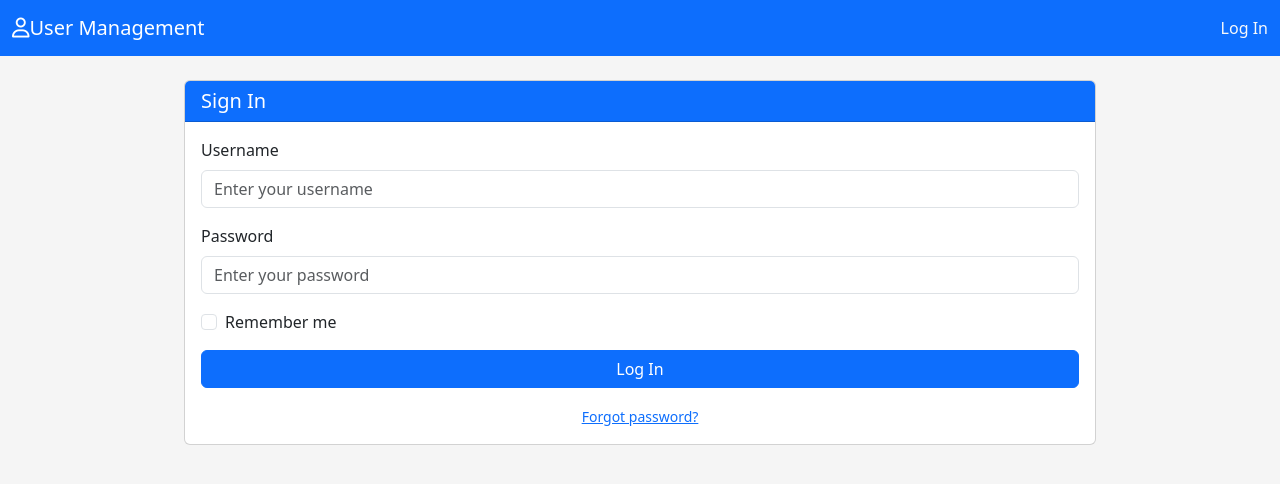
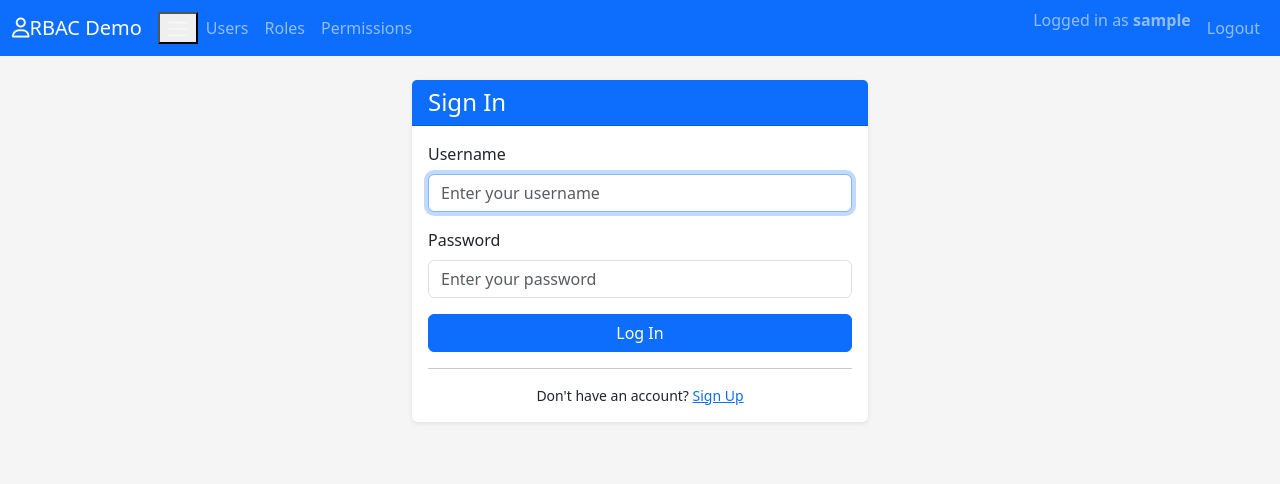
Before and after one commit to voreakchhinchea23/ExpertSystemS1Y3, a Flask app: page /auth/login in a window 1280 px wide. Shown: the top 484 px of the page. Run offline with Flask 3, Linux system fonts and the light colour scheme; the visitor is signed in with stand-in values (Sample User, id 1); data comes from the database, SQL or seed files in the repository; parts of the project's set-up code (start-up, migrations or seed data) failed here and were passed over; some libraries are stand-ins or nearby versions.

Commit message:
Added sign in and sign up pages

```diff
--- a/FirstFlaskApp/FirstFlaskApp/app/__init__.py
+++ b/FirstFlaskApp/FirstFlaskApp/app/__init__.py
@@ -14,10 +14,12 @@ def create_app(config_class: type[Config] = Config):
     from app.routes.user_routes import user_bp
     from app.routes.auth_routes import auth_bp
     from app.routes.roles_route import role_bp
+    from .routes.permission_route import perm_bp
 
     app.register_blueprint(user_bp)
     app.register_blueprint(auth_bp)
     app.register_blueprint(role_bp)
+    app.register_blueprint(perm_bp)
 
     # add this block so "/" goes to the users list
     @app.route("/")
--- a/FirstFlaskApp/FirstFlaskApp/app/routes/__init__.py
+++ b/FirstFlaskApp/FirstFlaskApp/app/routes/__init__.py
@@ -1,3 +1,4 @@
 from .user_routes import user_bp
 from .auth_routes import auth_bp
 from .roles_route import role_bp
+from .permission_route import perm_bp
--- a/FirstFlaskApp/FirstFlaskApp/app/routes/roles_route.py
+++ b/FirstFlaskApp/FirstFlaskApp/app/routes/roles_route.py
@@ -1,7 +1,7 @@
 from flask import Blueprint, render_template, request, flash, redirect, url_for
 
 
-role_bp = Blueprint('roles', __name__,url_prefix="/roles")
+role_bp = Blueprint('tbl_roles', __name__,url_prefix="/roles")
 
 
 @role_bp.route('/')
--- a/FirstFlaskApp/FirstFlaskApp/app/routes/user_routes.py
+++ b/FirstFlaskApp/FirstFlaskApp/app/routes/user_routes.py
@@ -7,7 +7,7 @@ from flask import (
     abort
 )
 from flask_login import login_required
-from app.forms.user_forms import UserCreateForm, UserEditForm, ConfirmDeleteForm
+from app.forms.user_forms import UserCreateForm, UserEditForm, UserConfirmDeleteForm
 from app.services.user_service import UserService
 # blueprint name define endpoint prefix: tbl_users
 user_bp = Blueprint("tbl_users", __name__, url_prefix="/users")
@@ -78,7 +78,7 @@ def delete_confirm(user_id:int):
     if user is None:
         abort(404)
 
-    form = ConfirmDeleteForm()
+    form = UserConfirmDeleteForm()
     return render_template("users/delete_confirm.html", user=user,form=form)
 
 @user_bp.route("/<int:user_id>/delete", methods=["POST"])
--- a/FirstFlaskApp/FirstFlaskApp/app/templates/auth/login.html
+++ b/FirstFlaskApp/FirstFlaskApp/app/templates/auth/login.html
@@ -1,15 +1,16 @@
-{% extends "layouts/base.html" %}
-{% block title %}Sign in{% endblock  %}
-
-{% block content %}
-<div class="container mt-4">
-  <div class="card">
+{% extends "layouts/base.html" %} {% block title %}Login{% endblock %} {% block
+content %}
+<div class="row justify-content-center">
+  <div class="col-md-6">
+    <div class="card shadow-sm border-0">
       <div class="card-header bg-primary text-white">
-      <h1 class="h5 mb-0">Sign In</h1>
+        <h4 class="mb-0">Sign In</h4>
       </div>
       <div class="card-body">
-      <form method="POST">
-        <div class="form-group mb-3">
+        <form method="POST" action="{{ url_for('auth.login') }}">
+          <input type="hidden" name="csrf_token" value="{{ csrf_token() }}" />
+
+          <div class="mb-3">
             <label for="username" class="form-label">Username</label>
             <input
               type="text"
@@ -18,9 +19,10 @@
               name="username"
               placeholder="Enter your username"
               required
+              autofocus
             />
           </div>
-        <div class="form-group mb-3">
+          <div class="mb-3">
             <label for="password" class="form-label">Password</label>
             <input
               type="password"
@@ -31,18 +33,19 @@
               required
             />
           </div>
-        <div class="form-check mb-3">
-          <input class="form-check-input" type="checkbox" value="" id="rememberMe" name="remember_me">
-          <label class="form-check-label" for="rememberMe">
-            Remember me
-          </label>
-        </div>
-        <button type="submit" class="btn btn-primary w-100 mb-3">Log In</button>
-        <div class="text-center">
-          <a href="#" class="small">Forgot password?</a>
+
+          <div class="mb-3 d-grid">
+            <button type="submit" class="btn btn-primary">Log In</button>
           </div>
         </form>
+
+        <hr />
+        <p class="mb-0 small text-center">
+          Don't have an account?
+          <a href="{{ url_for('auth.register') }}">Sign Up</a>
+        </p>
       </div>
     </div>
   </div>
-{% endblock  %}
+</div>
+{% endblock %}
--- a/FirstFlaskApp/FirstFlaskApp/app/templates/layouts/base.html
+++ b/FirstFlaskApp/FirstFlaskApp/app/templates/layouts/base.html
@@ -27,13 +27,66 @@
   <body>
     <nav class="navbar navbar-expand-lg navbar-dark bg-primary mb-4">
       <div class="container-fluid">
-        <a class="navbar-brand" href="{{ url_for('users.index') }}">
-          <i class="fa-regular fa-user"></i>User Management
+        <a class="navbar-brand" href="#">
+          <i class="fa-regular fa-user"></i>RBAC Demo
         </a>
-        <div class="ms-auto">
-          <a class="nav-link text-light" href="{{ url_for('auth.login') }}"
-            >Log In</a
-          >
+        <button
+          class="navbar-toggle"
+          type="button"
+          data-bs-toggle="collapse"
+          data-bs-target="#navbarMain"
+          aria-controls="navbarMain"
+          aria-expanded="false"
+          aria-label="Toggle navigation"
+        >
+          <span class="navbar-toggler-icon"></span>
+        </button>
+
+        <div class="collapse navbar-collapse" id="navbarMain">
+          <ul class="navbar-nav me-auto mb-2 mb-lg-0">
+            <!--Users-->
+            <li class="nav-item">
+              <a
+                class="nav-link {% if request.blueprint == 'tbl_users' %}active{% endif %}"
+                href="{{ url_for('tbl_users.index') }}"
+                >Users</a
+              >
+            </li>
+            <!--Roles-->
+            <li class="nav-item">
+              <a
+                class="nav-link {% if request.blueprint == 'tbl_roles' %}active{% endif %}"
+                href="{{ url_for('tbl_roles.index') }}"
+                >Roles</a
+              >
+            </li>
+            <!--Permissions-->
+            <li class="nav-item">
+              <a
+                class="nav-link {% if request.blueprint == 'tbl_perms' %}active{% endif %}"
+                href="{{ url_for('tbl_perms.index') }}"
+                >Permissions</a
+              >
+            </li>
+          </ul>
+
+          <!--Auth section-->
+          <ul class="navbar-nav ms-auto mb-2 mb-lg-0">
+            {% if current_user.is_authenticated %}
+            <li class="nav-item">
+              <span class="navbar-text me-2">
+                Logged in as <strong>{{ current_user.username }}</strong>
+              </span>
+            </li>
+            <li class="nav-item">
+              <a href="{{ url_for('auth.logout') }}" class="nav-link">Logout</a>
+            </li>
+            {% else %}
+            <li class="nav-item">
+              <a href="{{ url_for('auth.login') }}" class="nav-link">Login</a>
+            </li>
+            {% endif %}
+          </ul>
         </div>
       </div>
     </nav>
--- /dev/null
+++ b/FirstFlaskApp/FirstFlaskApp/app/templates/permissions/_form.html
@@ -0,0 +1 @@
+<h1>Create Roles</h1>
```
Also changed, not shown: FirstFlaskApp/FirstFlaskApp/app/routes/permission_route.py (added, +14 -0 lines), FirstFlaskApp/FirstFlaskApp/app/templates/auth/register.html (added, +91 -0 lines), FirstFlaskApp/FirstFlaskApp/app/templates/permissions/create.html (added, +9 -0 lines), FirstFlaskApp/FirstFlaskApp/app/templates/permissions/delete_confirm.html (added, +24 -0 lines), FirstFlaskApp/FirstFlaskApp/app/templates/permissions/detail.html (added, +44 -0 lines), FirstFlaskApp/FirstFlaskApp/app/templates/permissions/edit.html (added, +9 -0 lines), FirstFlaskApp/FirstFlaskApp/app/templates/permissions/index.html (added, +62 -0 lines). Lines whose indentation alone changed are shown as unchanged.
